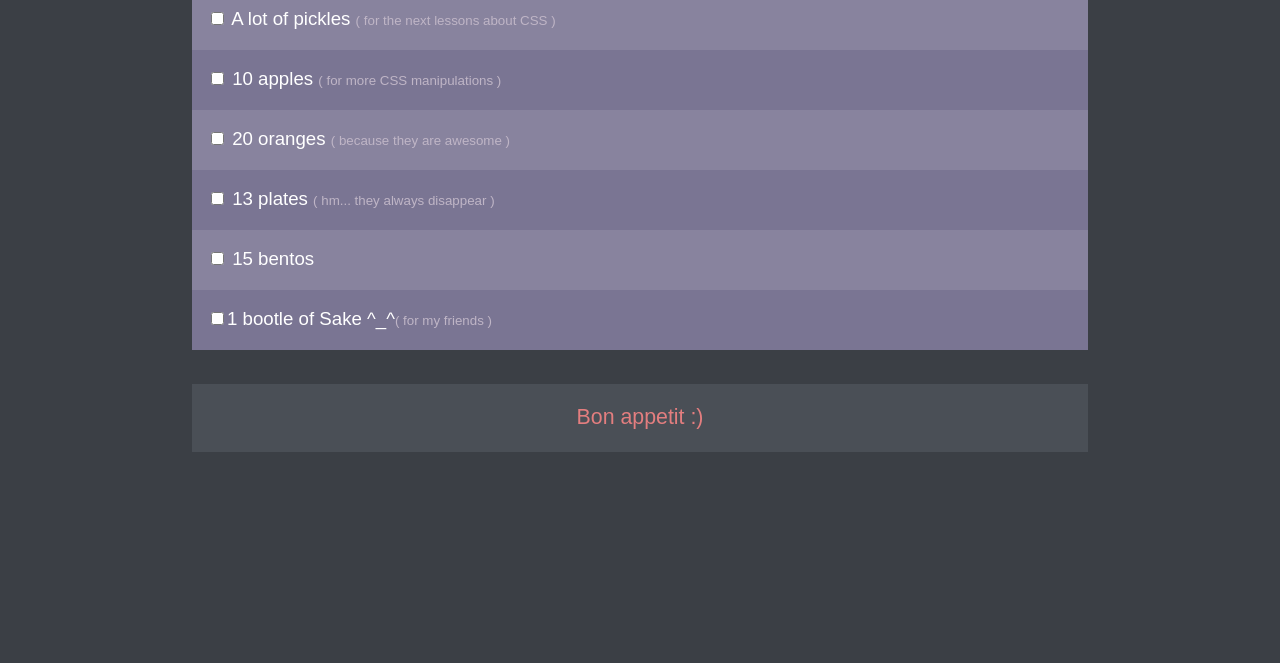
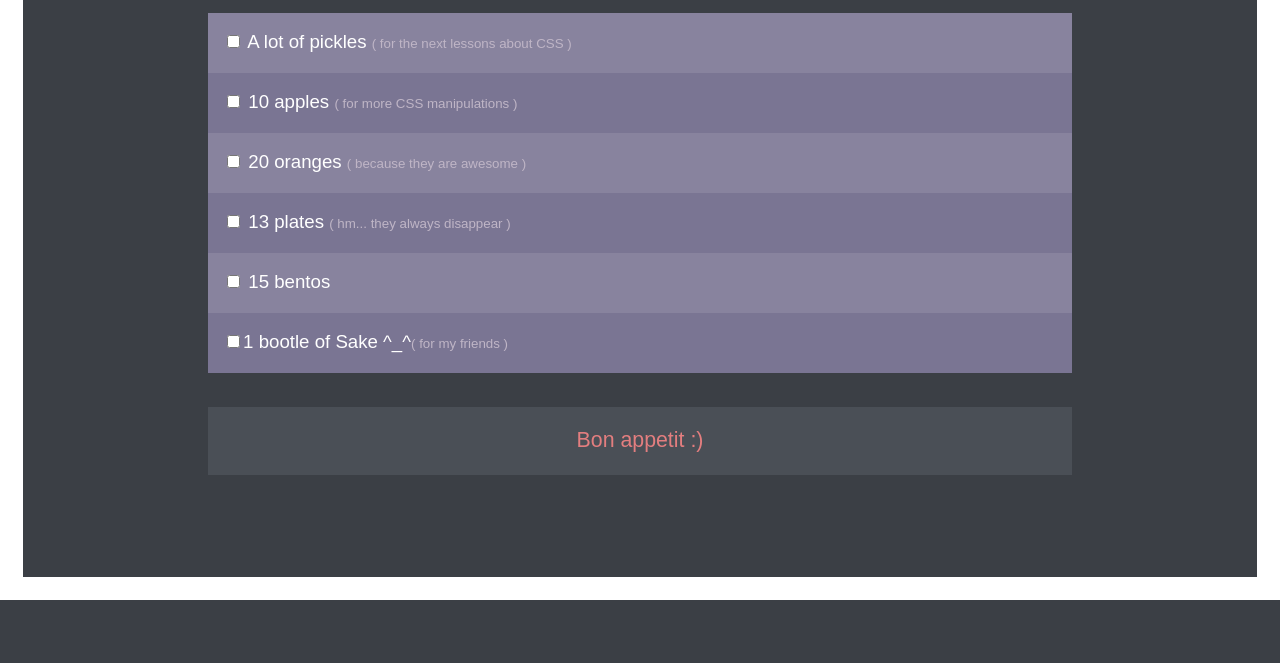
Before and after one commit to VersiX/HW6, a plain HTML site: page Shopping list/main.html in a window 1280 px wide. Shown: the part 137-800 px from the top of the page. Drawn offline with Linux system fonts and the light colour scheme.

Commit message:
SL border

```diff
--- a/Shopping list/style.css
+++ b/Shopping list/style.css
@@ -4,6 +4,9 @@
 
 body{
     margin: 0;
+    border-style: solid;
+    border-color: white;
+    border-width: 23px;
     background-color: #3B3F45;
     font-family: Arial, Helvetica, sans-serif;
 }
@@ -42,6 +45,7 @@ padding-bottom: 1em;
 background-color: #4A4F56;
 color: #E37E7F;
 font-size: 16pt;
+margin-bottom: 102px;
 }
 
 .appetit:hover{
```
Also changed, not shown: 6.1/index.html (added, +15 -0 lines), 6.1/style.css (added).
